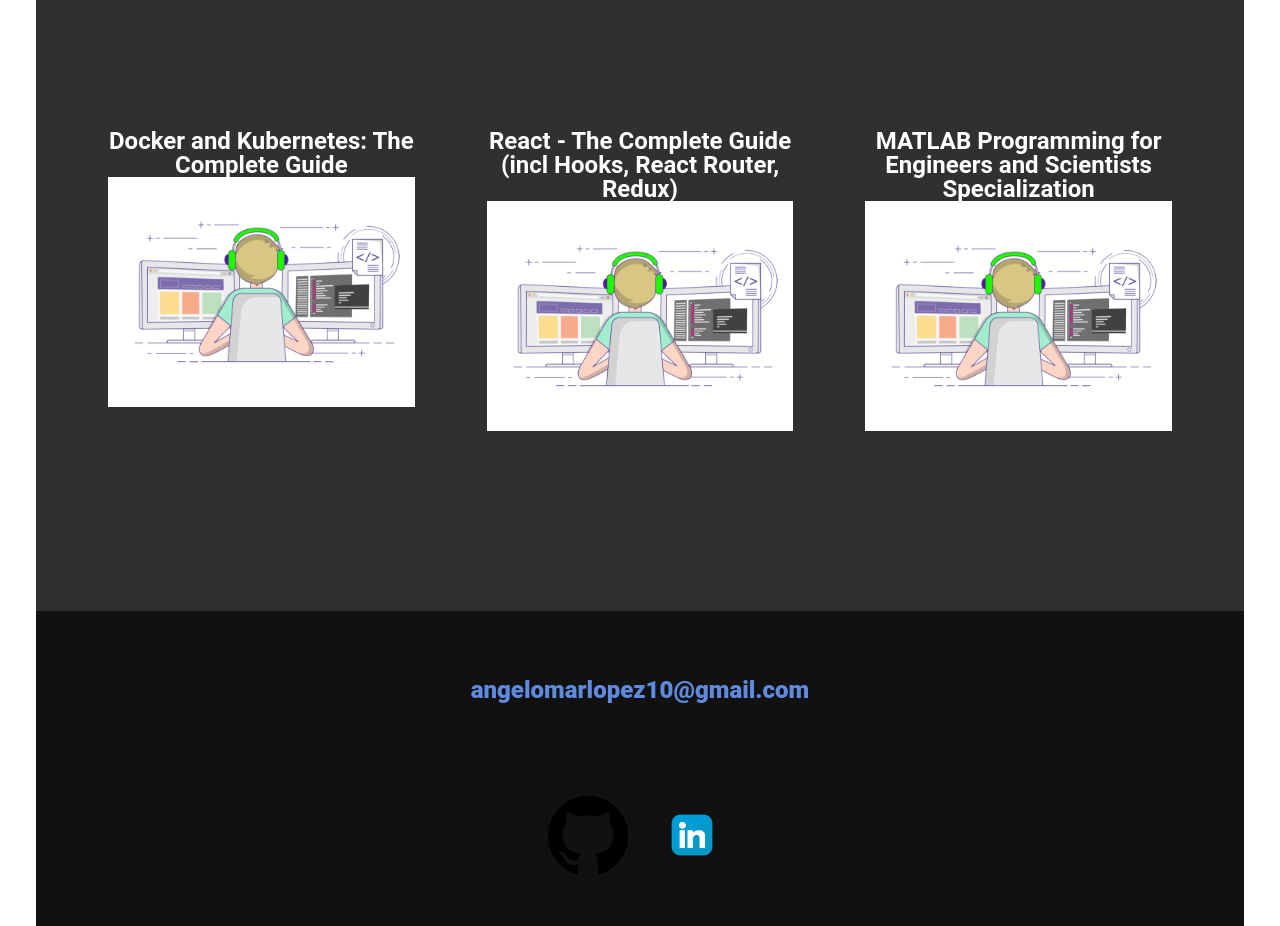
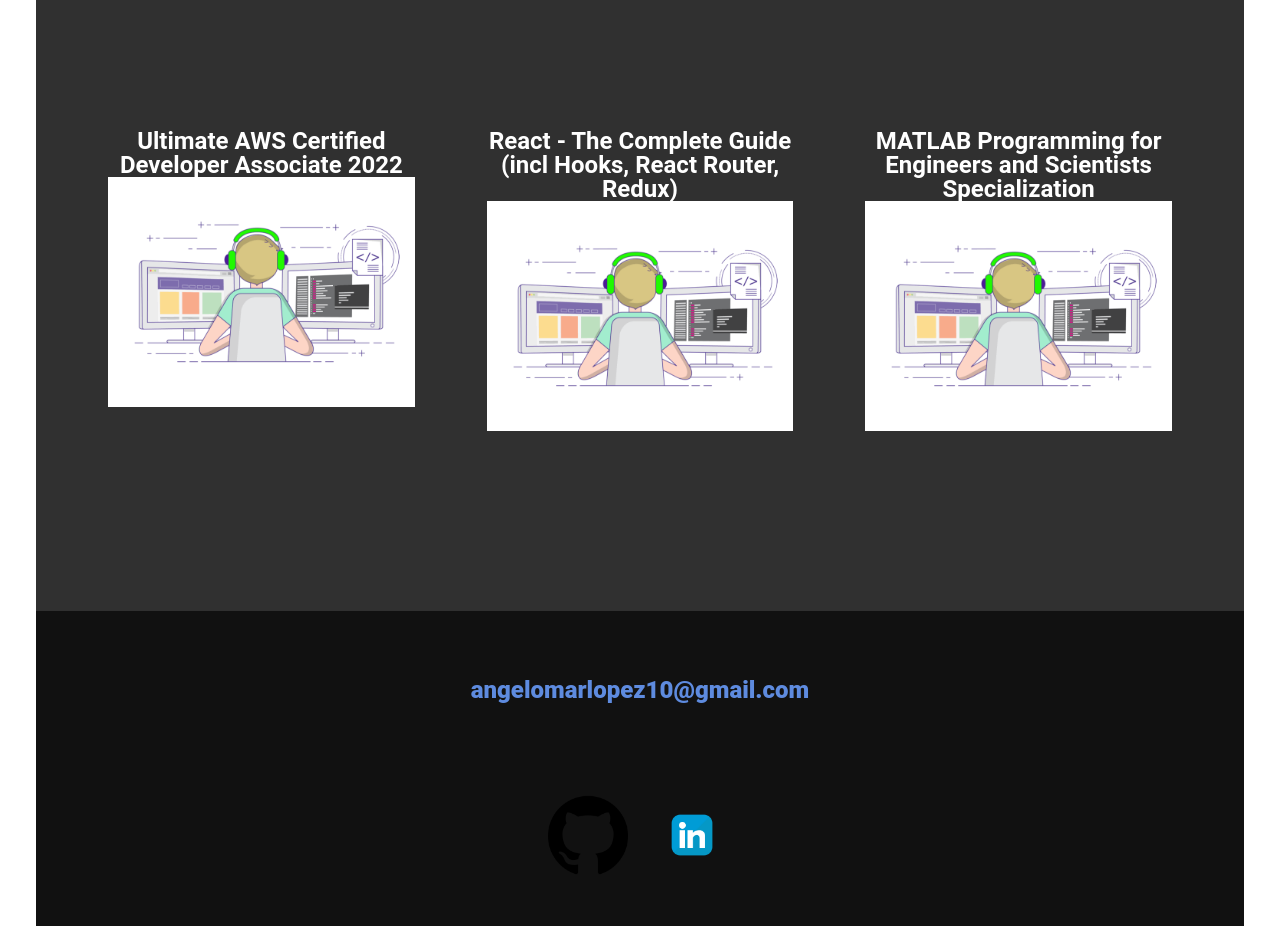
Before and after one commit to AngelLopez8/axgel-portfolio, a React (Create React App) app: page / in a window 1280 px wide. Shown: the part 3687-4613 px from the top of the page. Built offline with nearby package versions, Linux system fonts and the light colour scheme.

Commit message:
Updated In Progress Certificates

```diff
--- a/src/components/Sections/Certificates/Certificates.js
+++ b/src/components/Sections/Certificates/Certificates.js
@@ -38,7 +38,7 @@
             <p className="section-subtitle-project">In Progress Certificates</p>
             <div className="portfolio">
                 <Certificate
-                    title={"Docker and Kubernetes: The Complete Guide"}
+                    title={"Ultimate AWS Certified Developer Associate 2022"}
                     media={DEFAULT}
                     link={""}
                 />
```
